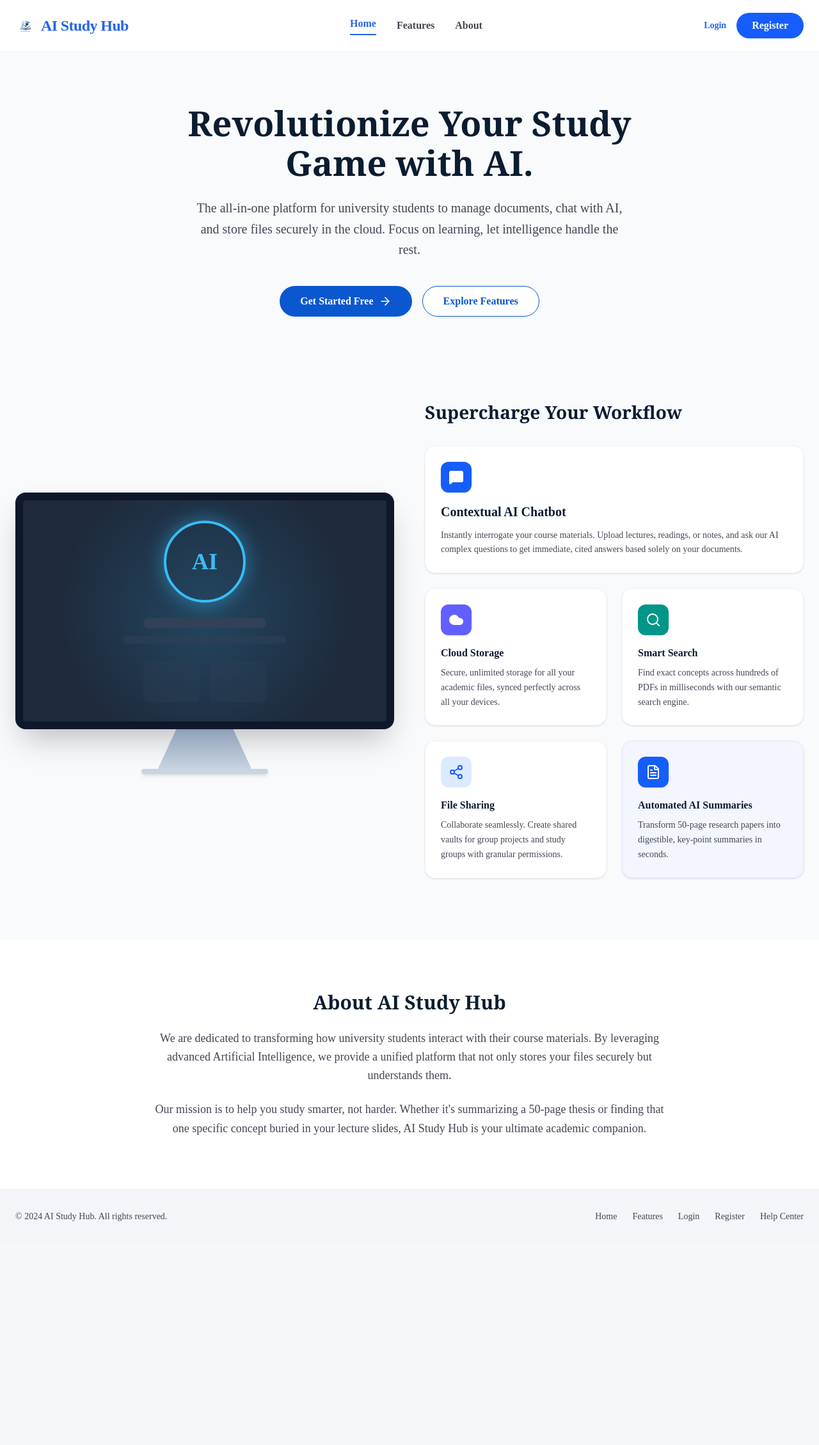
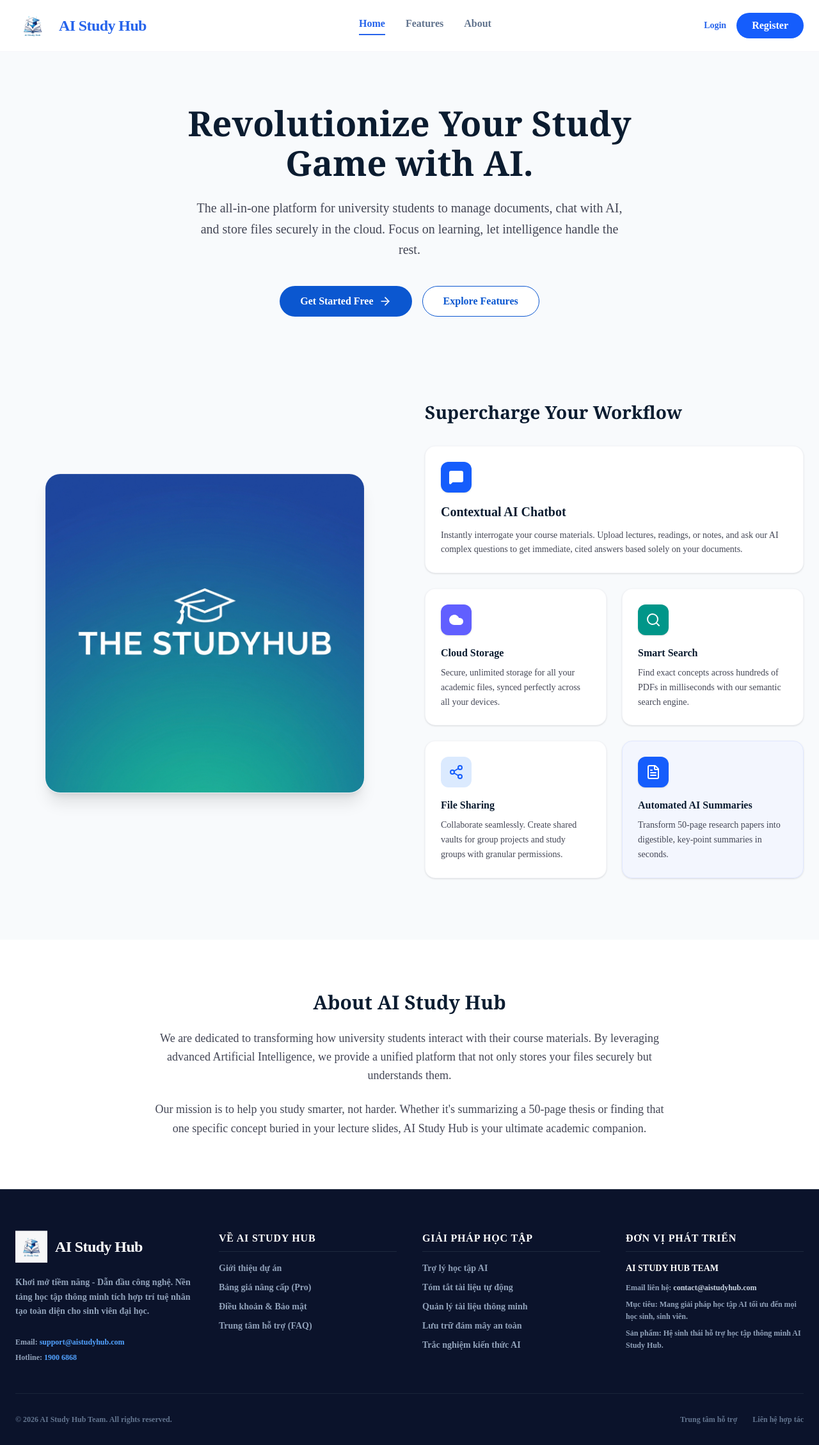
Before and after one commit to huynhduybinh24/SWP391_AIStudyHub, a React (Vite) app in the folder FrontEnd/: page / in a window 1280 px wide. Shown: the whole page at 64% size. Before the commit the page ends 1944 px from the top, so only its background shows below. Built offline with nearby package versions, Linux system fonts and the light colour scheme; the HTML template or start-up script is replaced by a standard one.

Commit message:
feat: implement study tracker service and create landing page with section navigation

```diff
--- a/FrontEnd/src/features/landing/pages/LandingPage.tsx
+++ b/FrontEnd/src/features/landing/pages/LandingPage.tsx
@@ -1,4 +1,4 @@
-import { useState } from 'react'
+import { useState, useEffect } from 'react'
 import { Link } from 'react-router-dom'
 import { ArrowRight, MessageSquare, Cloud, Search, Share2, FileText } from 'lucide-react'
 import { Button } from '@/components/ui/Button'
@@ -6,19 +6,65 @@ import { Button } from '@/components/ui/Button'
 export function LandingPage() {
   const [activeSection, setActiveSection] = useState('home')
 
+  useEffect(() => {
+    // Custom scroll spy using IntersectionObserver
+    const sections = ['features', 'about']
+    const observerOptions = {
+      root: null,
+      rootMargin: '-30% 0px -60% 0px', // Detect section when it occupies the middle/top third of the screen
+      threshold: 0,
+    }
+
+    const observer = new IntersectionObserver((entries) => {
+      entries.forEach((entry) => {
+        if (entry.isIntersecting) {
+          setActiveSection(entry.target.id)
+        }
+      })
+    }, observerOptions)
+
+    // Observe features and about sections
+    sections.forEach((id) => {
+      const el = document.getElementById(id)
+      if (el) observer.observe(el)
+    })
+
+    // Specialized handler to detect if we scrolled to the very top (Home)
+    const handleScroll = () => {
+      if (window.scrollY < 100) {
+        setActiveSection('home')
+      }
+    }
+
+    window.addEventListener('scroll', handleScroll, { passive: true })
+
+    return () => {
+      observer.disconnect()
+      window.removeEventListener('scroll', handleScroll)
+    }
+  }, [])
+
   const scrollToHome = () => {
     window.scrollTo({ top: 0, behavior: 'smooth' })
     setActiveSection('home')
   }
 
   const scrollToFeatures = () => {
-    document.getElementById('features')?.scrollIntoView({ behavior: 'smooth' })
-    setActiveSection('features')
+    const el = document.getElementById('features')
+    if (el) {
+      const offset = el.offsetTop - 85 // Adjust for sticky header
+      window.scrollTo({ top: offset, behavior: 'smooth' })
+      setActiveSection('features')
+    }
   }
 
   const scrollToAbout = () => {
-    document.getElementById('about')?.scrollIntoView({ behavior: 'smooth' })
-    setActiveSection('about')
+    const el = document.getElementById('about')
+    if (el) {
+      const offset = el.offsetTop - 85 // Adjust for sticky header
+      window.scrollTo({ top: offset, behavior: 'smooth' })
+      setActiveSection('about')
+    }
   }
 
   return (
@@ -27,17 +73,44 @@ export function LandingPage() {
       <header className="w-full bg-white border-b border-border/50 sticky top-0 z-50">
         <div className="max-w-[1280px] mx-auto px-6 h-20 flex items-center justify-between">
           <div
-            className="flex items-center gap-2 cursor-pointer"
+            className="flex items-center gap-3.5 cursor-pointer"
             onClick={scrollToHome}
           >
-            <img src="/logo.png" alt="AI Study Hub Logo" className="h-8 w-auto object-contain" />
+            <img src="/logo.png" alt="AI Study Hub Logo" className="w-[54px] h-[54px] object-contain" />
             <h1 className="text-2xl font-bold text-primary tracking-tight">AI Study Hub</h1>
           </div>
 
           <nav className="hidden md:flex items-center gap-8">
-            <button onClick={scrollToHome} className={`font-semibold transition-colors ${activeSection === 'home' ? 'text-primary border-b-2 border-primary pb-1' : 'text-body hover:text-foreground'}`}>Home</button>
-            <button onClick={scrollToFeatures} className={`font-semibold transition-colors ${activeSection === 'features' ? 'text-primary border-b-2 border-primary pb-1' : 'text-body hover:text-foreground'}`}>Features</button>
-            <button onClick={scrollToAbout} className={`font-semibold transition-colors ${activeSection === 'about' ? 'text-primary border-b-2 border-primary pb-1' : 'text-body hover:text-foreground'}`}>About</button>
+            <button
+              onClick={scrollToHome}
+              className={`font-bold text-base bg-transparent border-t-0 border-x-0 border-b-2 border-solid transition-all duration-300 pb-1 cursor-pointer ${
+                activeSection === 'home'
+                  ? 'text-primary border-primary'
+                  : 'text-slate-500 border-transparent hover:text-primary-dark'
+              }`}
+            >
+              Home
+            </button>
+            <button
+              onClick={scrollToFeatures}
+              className={`font-bold text-base bg-transparent border-t-0 border-x-0 border-b-2 border-solid transition-all duration-300 pb-1 cursor-pointer ${
+                activeSection === 'features'
+                  ? 'text-primary border-primary'
+                  : 'text-slate-500 border-transparent hover:text-primary-dark'
+              }`}
+            >
+              Features
+            </button>
+            <button
+              onClick={scrollToAbout}
+              className={`font-bold text-base bg-transparent border-t-0 border-x-0 border-b-2 border-solid transition-all duration-300 pb-1 cursor-pointer ${
+                activeSection === 'about'
+                  ? 'text-primary border-primary'
+                  : 'text-slate-500 border-transparent hover:text-primary-dark'
+              }`}
+            >
+              About
+            </button>
           </nav>
 
           <div className="flex items-center gap-4">
@@ -79,33 +152,14 @@ export function LandingPage() {
       {/* Main Content - Split Layout */}
       <section id="features" className="w-full max-w-[1280px] mx-auto px-6 py-12 pb-24 flex flex-col lg:flex-row gap-12">
 
-        {/* Left Side: Mockup Image */}
+        {/* Left Side: Brand Logo Banner */}
         <div className="w-full lg:w-1/2 flex items-center justify-center min-h-[400px]">
-          {/* iMac Mockup Wrapper */}
-          <div className="w-full max-w-[600px] relative">
-            <div className="w-full aspect-[16/10] bg-slate-900 rounded-2xl border-[12px] border-slate-900 shadow-2xl relative overflow-hidden flex flex-col">
-              {/* Fake dashboard content inside the screen */}
-              <div className="flex-1 bg-[#1E293B] flex items-center justify-center p-8 relative">
-                {/* Decorative UI elements representing the AI dashboard */}
-                <div className="absolute inset-0 opacity-20" style={{ backgroundImage: 'radial-gradient(circle at center, #38BDF8 0%, transparent 70%)' }}></div>
-                <div className="relative z-10 text-center">
-                  <div className="w-32 h-32 rounded-full border-4 border-[#38BDF8] mx-auto flex items-center justify-center mb-6 shadow-[0_0_30px_rgba(56,189,248,0.5)]">
-                    <span className="text-4xl font-bold text-[#38BDF8]">AI</span>
-                  </div>
-                  <div className="flex flex-col gap-3 items-center">
-                    <div className="h-4 w-48 bg-slate-700 rounded-full"></div>
-                    <div className="h-3 w-64 bg-slate-700/50 rounded-full"></div>
-                    <div className="flex gap-4 mt-4 w-full px-8">
-                       <div className="h-16 flex-1 bg-slate-700/30 rounded-lg"></div>
-                       <div className="h-16 flex-1 bg-slate-700/30 rounded-lg"></div>
-                    </div>
-                  </div>
-                </div>
-              </div>
-            </div>
-            {/* iMac Stand */}
-            <div className="w-1/4 h-16 bg-gradient-to-b from-slate-400 to-slate-300 mx-auto rounded-b-lg shadow-inner relative z-0" style={{ clipPath: 'polygon(20% 0%, 80% 0%, 100% 100%, 0% 100%)' }}></div>
-            <div className="w-1/3 h-2 bg-slate-300 mx-auto rounded-full shadow-md mt-[-2px]"></div>
+          <div className="w-full max-w-[500px] aspect-square rounded-3xl overflow-hidden shadow-xl border border-border/50 hover:shadow-2xl transition-all duration-300 transform hover:-translate-y-1">
+            <img
+              src="/studyhub-logo-banner.jpg"
+              alt="The StudyHub Brand Logo"
+              className="w-full h-full object-cover select-none"
+            />
           </div>
         </div>
 
@@ -195,15 +249,115 @@ export function LandingPage() {
       </section>
 
       {/* Footer */}
-      <footer className="w-full bg-[#F3F5F8] border-t border-border/50 py-8 px-6 mt-auto">
-        <div className="max-w-[1280px] mx-auto flex flex-col md:flex-row items-center justify-between text-sm text-[#434655]">
-          <p>© 2024 AI Study Hub. All rights reserved.</p>
-          <div className="flex items-center gap-6 mt-4 md:mt-0 font-medium">
-            <a href="#" className="hover:text-primary transition-colors">Home</a>
-            <a href="#" className="hover:text-primary transition-colors">Features</a>
-            <Link to="/login" className="hover:text-primary transition-colors">Login</Link>
-            <Link to="/login" className="hover:text-primary transition-colors">Register</Link>
-            <Link to="/help" className="hover:text-primary transition-colors">Help Center</Link>
+      <footer className="w-full bg-[#0B132B] text-slate-300 pt-16 pb-8 px-6 mt-auto border-t border-slate-800">
+        <div className="max-w-[1280px] mx-auto">
+          {/* Main Footer Grid */}
+          <div className="grid grid-cols-1 md:grid-cols-2 lg:grid-cols-4 gap-10 mb-12">
+
+            {/* Column 1: Brand Info */}
+            <div className="flex flex-col gap-5">
+              <div className="flex items-center gap-3">
+                <img src="/logo.png" alt="AI Study Hub Logo" className="w-[50px] h-[50px] object-contain animate-pulse" />
+                <span className="text-2xl font-bold text-white tracking-tight">AI Study Hub</span>
+              </div>
+              <p className="text-sm text-slate-400 leading-relaxed font-semibold">
+                Khơi mở tiềm năng - Dẫn đầu công nghệ. Nền tảng học tập thông minh tích hợp trí tuệ nhân tạo toàn diện cho sinh viên đại học.
+              </p>
+              <div className="flex flex-col gap-2 mt-2 text-xs font-semibold text-slate-400">
+                <p>Email: <span className="text-blue-400 hover:underline cursor-pointer">support@aistudyhub.com</span></p>
+                <p>Hotline: <span className="text-blue-400">1900 6868</span></p>
+              </div>
+            </div>
+
+            {/* Column 2: Về AI Study Hub */}
+            <div className="flex flex-col gap-4">
+              <h4 className="text-base font-bold text-white uppercase tracking-wider border-b border-slate-800 pb-2">
+                Về AI Study Hub
+              </h4>
+              <ul className="flex flex-col gap-2.5 text-sm font-semibold list-none pl-0">
+                <li>
+                  <Link to="/help" className="text-slate-400 hover:text-blue-400 transition-all duration-200 no-underline hover:translate-x-1 inline-block">
+                    Giới thiệu dự án
+                  </Link>
+                </li>
+                <li>
+                  <Link to="/help" className="text-slate-400 hover:text-blue-400 transition-all duration-200 no-underline hover:translate-x-1 inline-block">
+                    Bảng giá nâng cấp (Pro)
+                  </Link>
+                </li>
+                <li>
+                  <Link to="/help" className="text-slate-400 hover:text-blue-400 transition-all duration-200 no-underline hover:translate-x-1 inline-block">
+                    Điều khoản & Bảo mật
+                  </Link>
+                </li>
+                <li>
+                  <Link to="/help" className="text-slate-400 hover:text-blue-400 transition-all duration-200 no-underline hover:translate-x-1 inline-block">
+                    Trung tâm hỗ trợ (FAQ)
+                  </Link>
+                </li>
+              </ul>
+            </div>
+
+            {/* Column 3: Giải pháp học tập */}
+            <div className="flex flex-col gap-4">
+              <h4 className="text-base font-bold text-white uppercase tracking-wider border-b border-slate-800 pb-2">
+                Giải pháp học tập
+              </h4>
+              <ul className="flex flex-col gap-2.5 text-sm font-semibold list-none pl-0">
+                <li>
+                  <Link to="/login" className="text-slate-400 hover:text-blue-400 transition-all duration-200 no-underline hover:translate-x-1 inline-block">
+                    Trợ lý học tập AI
+                  </Link>
+                </li>
+                <li>
+                  <Link to="/login" className="text-slate-400 hover:text-blue-400 transition-all duration-200 no-underline hover:translate-x-1 inline-block">
+                    Tóm tắt tài liệu tự động
+                  </Link>
+                </li>
+                <li>
+                  <Link to="/login" className="text-slate-400 hover:text-blue-400 transition-all duration-200 no-underline hover:translate-x-1 inline-block">
+                    Quản lý tài liệu thông minh
+                  </Link>
+                </li>
+                <li>
+                  <Link to="/login" className="text-slate-400 hover:text-blue-400 transition-all duration-200 no-underline hover:translate-x-1 inline-block">
+                    Lưu trữ đám mây an toàn
+                  </Link>
+                </li>
+                <li>
+                  <Link to="/login" className="text-slate-400 hover:text-blue-400 transition-all duration-200 no-underline hover:translate-x-1 inline-block">
+                    Trắc nghiệm kiến thức AI
+                  </Link>
+                </li>
+              </ul>
+            </div>
+
+            {/* Column 4: Đơn vị phát triển */}
+            <div className="flex flex-col gap-4">
+              <h4 className="text-base font-bold text-white uppercase tracking-wider border-b border-slate-800 pb-2">
+                Đơn vị phát triển
+              </h4>
+              <div className="flex flex-col gap-3 text-xs leading-relaxed text-slate-400 font-semibold">
+                <p className="text-sm font-bold text-white leading-snug uppercase">
+                  AI Study Hub Team
+                </p>
+                <div className="space-y-1.5">
+                  <p>Email liên hệ: <span className="text-slate-300 font-bold">contact@aistudyhub.com</span></p>
+                  <p>Mục tiêu: Mang giải pháp học tập AI tối ưu đến mọi học sinh, sinh viên.</p>
+                  <p>Sản phẩm: Hệ sinh thái hỗ trợ học tập thông minh AI Study Hub.</p>
+                </div>
+              </div>
+            </div>
+
+          </div>
+
+          {/* Bottom Footer Section */}
+          <div className="border-t border-slate-800/80 pt-8 flex flex-col md:flex-row items-center justify-between gap-4 text-xs font-semibold text-slate-500">
+            <p>© 2026 AI Study Hub Team. All rights reserved.</p>
+            <div className="flex items-center gap-6">
+              <Link to="/help" className="text-slate-500 hover:text-blue-400 no-underline transition-colors">Trung tâm hỗ trợ</Link>
+              <a href="#" className="text-slate-500 hover:text-blue-400 no-underline transition-colors">Liên hệ hợp tác</a>
+            </div>
           </div>
         </div>
       </footer>
```
Also changed, not shown: FrontEnd/src/features/dashboard/services/studyTracker.ts (added, +98 -0 lines).
